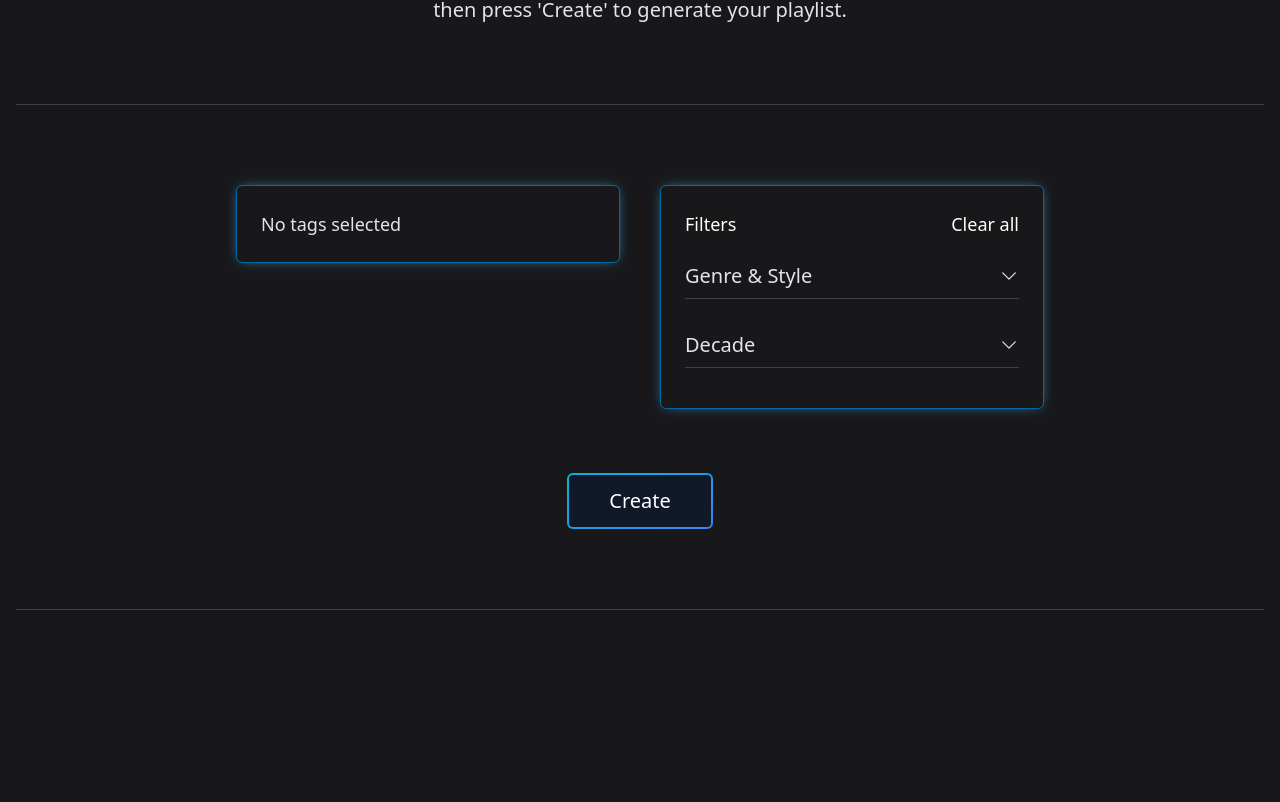
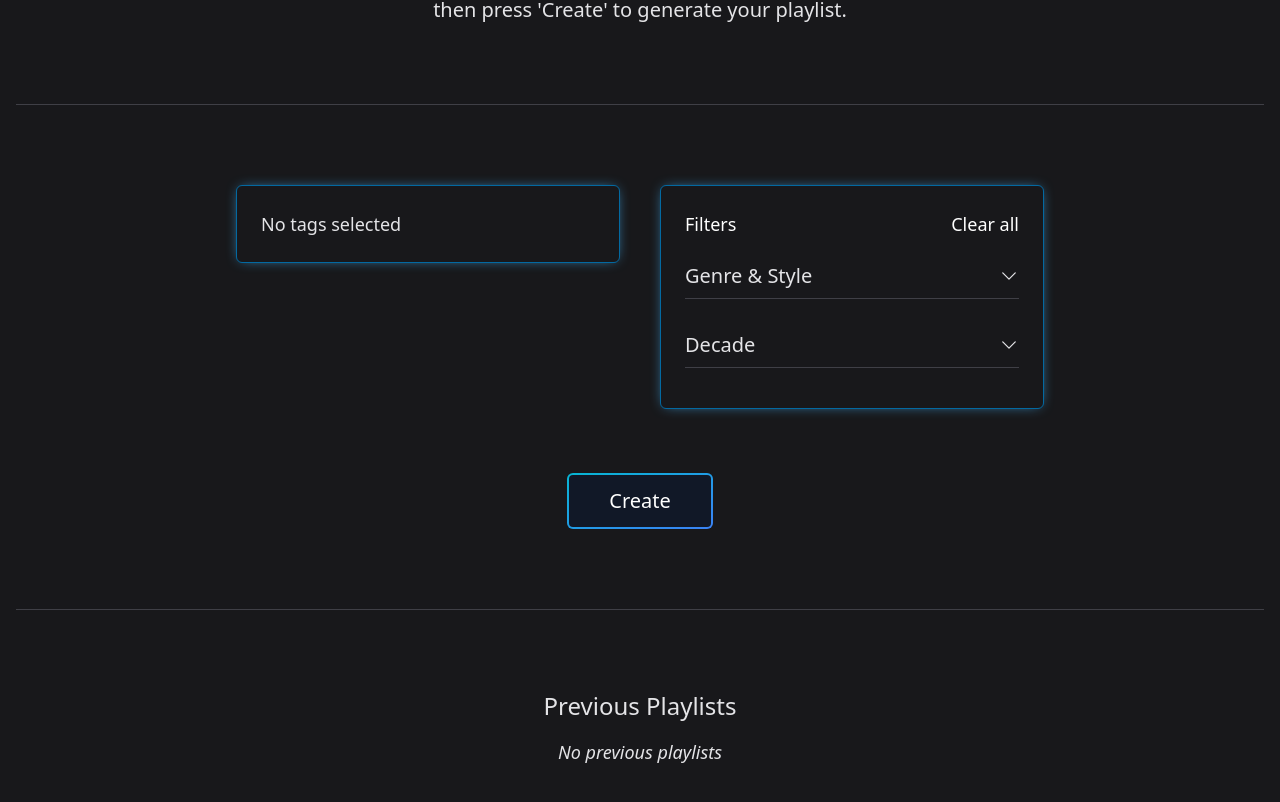
Before and after one commit to NikoSoder/music-playlist-creator, a React (Vite) app: page / in a window 1280 px wide. Shown: the part 208-1010 px from the top of the page. Before the commit the page ends 834 px from the top, so only its background shows below. Built offline with nearby package versions, Linux system fonts and the light colour scheme; what spotify-web-api-node would draw is missing.

Commit message:
Move length check to inside of component

```diff
--- a/src/App.tsx
+++ b/src/App.tsx
@@ -44,9 +44,7 @@ function App() {
         />
       )}
       {/* older playlists */}
-      {oldPlaylists.previousPlaylists.length !== 0 && (
-        <RecentPlaylists {...oldPlaylists} />
-      )}
+      <RecentPlaylists {...oldPlaylists} />
     </main>
   );
 }
--- a/src/components/PreviousPlaylists.tsx
+++ b/src/components/PreviousPlaylists.tsx
@@ -19,6 +19,15 @@ const RecentPlaylists = (props: ChildPropsPreviousPlaylists) => {
       setExpandedPlaylists(index);
     }
   };
+
+  if (props.previousPlaylists.length === 0) {
+    return (
+      <section className="container mx-auto py-20 text-center">
+        <h1 className="mb-4 text-2xl">Previous Playlists</h1>
+        <em>No previous playlists</em>
+      </section>
+    );
+  }
 
   return (
     <section className="container mx-auto py-20">
```
